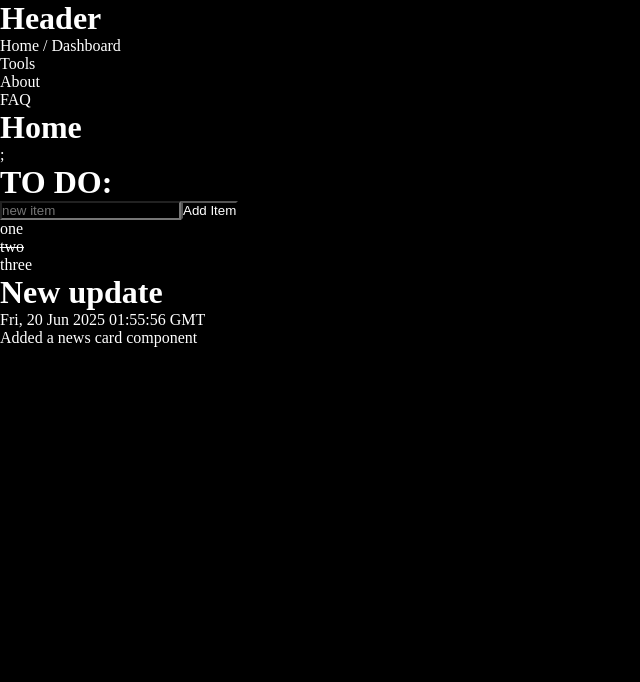
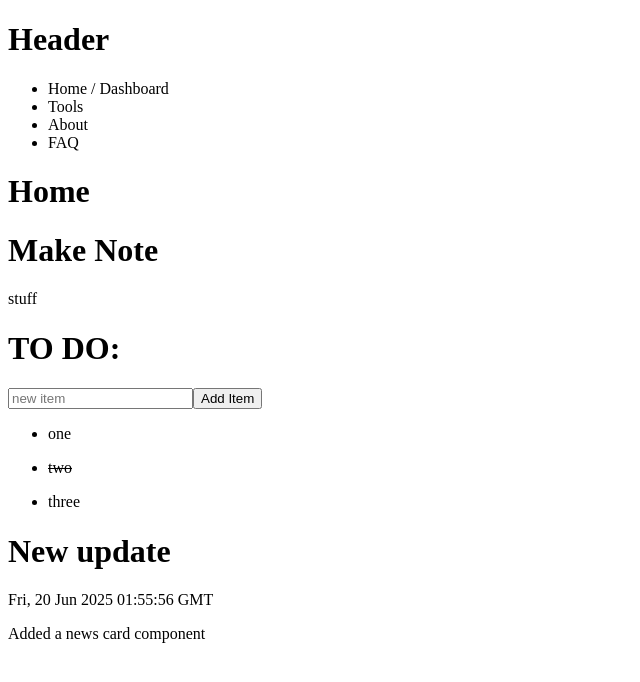
Before and after one commit to aneylon/HiveMind-Two, a React (Vite) app: page / in a window 1280 px wide. Shown: the top 682 px of the page, without its empty margins (0-640 px from the left). Built offline with nearby package versions, Linux system fonts and the light colour scheme.

Commit message:
Add Note component. Small fix for Todo.

```diff
--- a/src/components/Home/Home.jsx
+++ b/src/components/Home/Home.jsx
@@ -1,9 +1,18 @@
 import { ToDo } from "../ToDo/ToDo";
 import { NewsCard } from "../News/NewsCard";
+import { Note } from "../Notes/Note";
 export const Home = () => {
   return (
     <>
-      <h1>Home</h1>;
+      <h1>Home</h1>
+      <Note
+        note={{
+          id: 3,
+          text: "stuff",
+          title: "Make Note",
+          save: (id, note) => console.log({ id, note }),
+        }}
+      />
       <ToDo />
       <NewsCard
         news={{
--- /dev/null
+++ b/src/components/Notes/Note.jsx
@@ -0,0 +1,34 @@
+import { useState } from "react";
+
+export const Note = ({ note }) => {
+  const [noteText, setNoteText] = useState(note.text);
+  const [showEdit, setShowEdit] = useState(false);
+  return (
+    <div>
+      <h1>{note.title}</h1>
+      {!showEdit && (
+        <div>
+          <p onClick={() => setShowEdit(true)}>{noteText}</p>
+        </div>
+      )}
+      {showEdit && (
+        <div>
+          <div>
+            <textarea
+              value={noteText}
+              onChange={(e) => setNoteText(e.target.value)}
+            />
+          </div>
+          <button
+            onClick={() => {
+              setShowEdit(false);
+              note.save(note.id, noteText);
+            }}
+          >
+            save
+          </button>
+        </div>
+      )}
+    </div>
+  );
+};
--- a/src/components/ToDo/ToDo.jsx
+++ b/src/components/ToDo/ToDo.jsx
@@ -9,6 +9,7 @@ export const ToDo = () => {
   const [newItem, setNewItem] = useState("");
   const AddToDoItem = (event) => {
     event.preventDefault();
+    if (newItem !== "") {
       SetToDoItems([
         ...ToDoItems,
         {
@@ -18,6 +19,7 @@ export const ToDo = () => {
         },
       ]);
       setNewItem("");
+    }
   };
   return (
     <>
--- a/src/index.css
+++ b/src/index.css
@@ -1,6 +1,6 @@
-* {
+/* * {
   margin: 0;
   padding: 0;
   background-color: black;
   color: white;
-}
+} */
```
Lines whose indentation alone changed are shown as unchanged.
